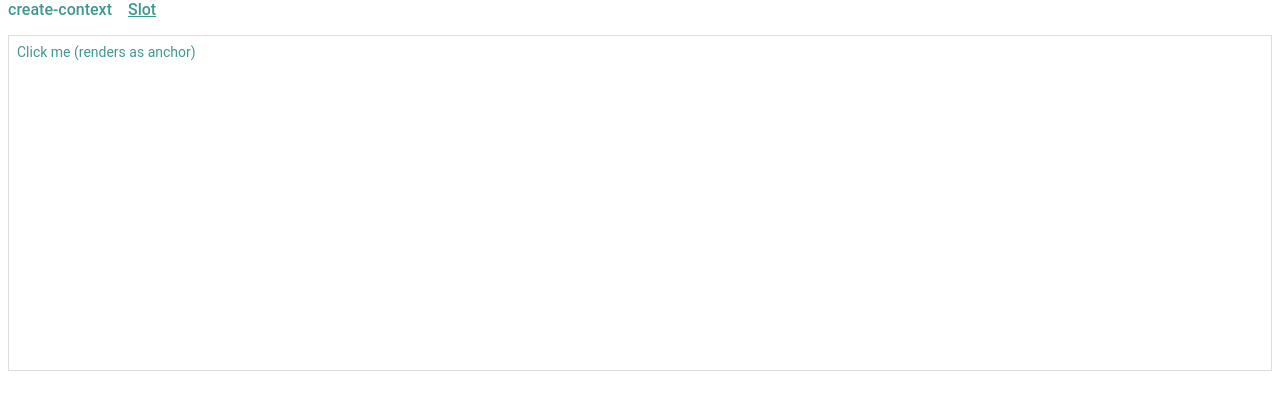
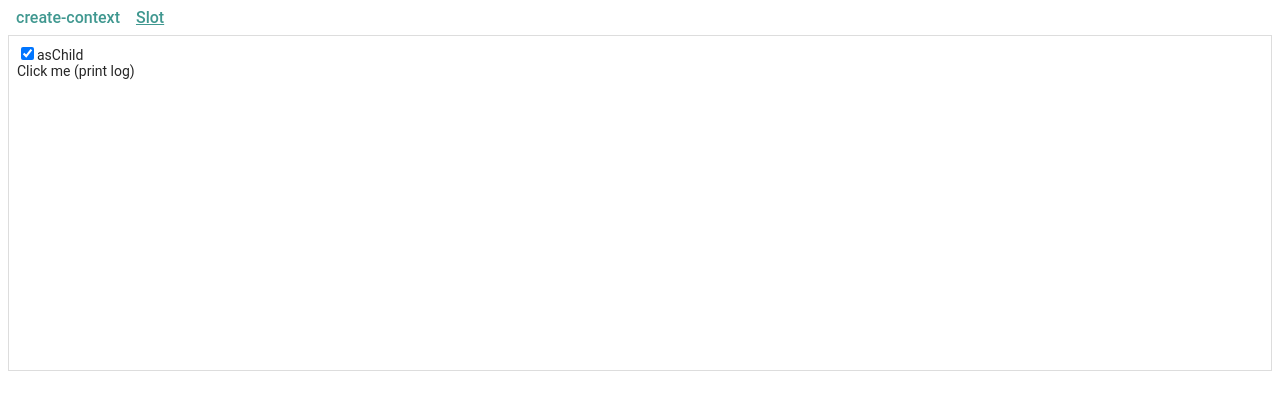
Before and after one commit to ZhiCYue/radix-ui-learn, a React app in the folder packages/radix-primitives-cases/: page /#/examples/createContextCase in a window 1280 px wide. Both pictures are taken after a click on the item "Slot". Shown: the top 410 px of the page. Built offline with nearby package versions, Linux system fonts and the light colour scheme.

Commit message:
chore: add slot example

```diff
--- a/packages/radix-primitives-cases/src/examples/slot-case.tsx
+++ b/packages/radix-primitives-cases/src/examples/slot-case.tsx
@@ -1,3 +1,4 @@
+import { useState } from 'react';
 import { Slot, createSlot, createSlottable } from '../slot';
 
 // const Slot = createSlot('Slot');
@@ -9,10 +10,25 @@ function Button({ asChild = false, ...props }) {
 }
 
 const App = () => {
+  const [asChild, setAsChild] = useState(true);
+  const handleClick = () => {
+    console.log('Button clicked');
+  }
+
+  const handleChange = (event: any) => {
+    setAsChild(event.target.checked);
+  }
+
   return (
-    <Button asChild>
-      <a href="/">Click me (renders as anchor)</a>
-    </Button>
+    <div>
+      <div>
+        <input type="checkbox" id="my-checkbox" checked={asChild} onChange={handleChange}/>
+        <label htmlFor="my-checkbox">asChild</label>
+      </div>
+      <Button asChild={asChild} name={'btn'}>
+        <span onClick={handleClick}>Click me (print log)</span>
+      </Button>
+    </div>
   )
 }
 
--- a/packages/radix-primitives-cases/src/index.css
+++ b/packages/radix-primitives-cases/src/index.css
@@ -4,8 +4,8 @@ html, body, :global(#root) {
 }
 
 body {
-  padding: 0;
-  margin: 0;
+  /* padding: 0; */
+  /* margin: 0; */
   font-family: 'Roboto', 'Open Sans', sans-serif;
   font-size: 14px;
   color: #272727;
@@ -50,7 +50,6 @@ a.active {
 }
 
 .component-examples {
-  margin: 8px;
   padding: 8px;
   border: 1px solid #ddd;
   height: calc(100% - 64px);
--- a/packages/radix-primitives-cases/webpack.config.js
+++ b/packages/radix-primitives-cases/webpack.config.js
@@ -5,8 +5,9 @@ const HtmlWebpackPlugin = require('html-webpack-plugin');
 module.exports = {
   mode: 'development',
   entry: './src/index.tsx',
+  devtool: 'source-map',
   output: {
-    filename: 'bundle.js',
+    filename: '[name].js',
     path: path.resolve(__dirname, 'dist'),
   },
   resolve: {
@@ -42,7 +43,7 @@ module.exports = {
     static: {
       directory: path.join(__dirname, 'public'),
     },
-    compress: true,
+    // compress: true,
     port: 9000,
     hot: true,
     historyApiFallback: true,
```
Also changed, not shown: packages/radix-primitives-cases/src/slot/slot.tsx (+6 -3 lines).
